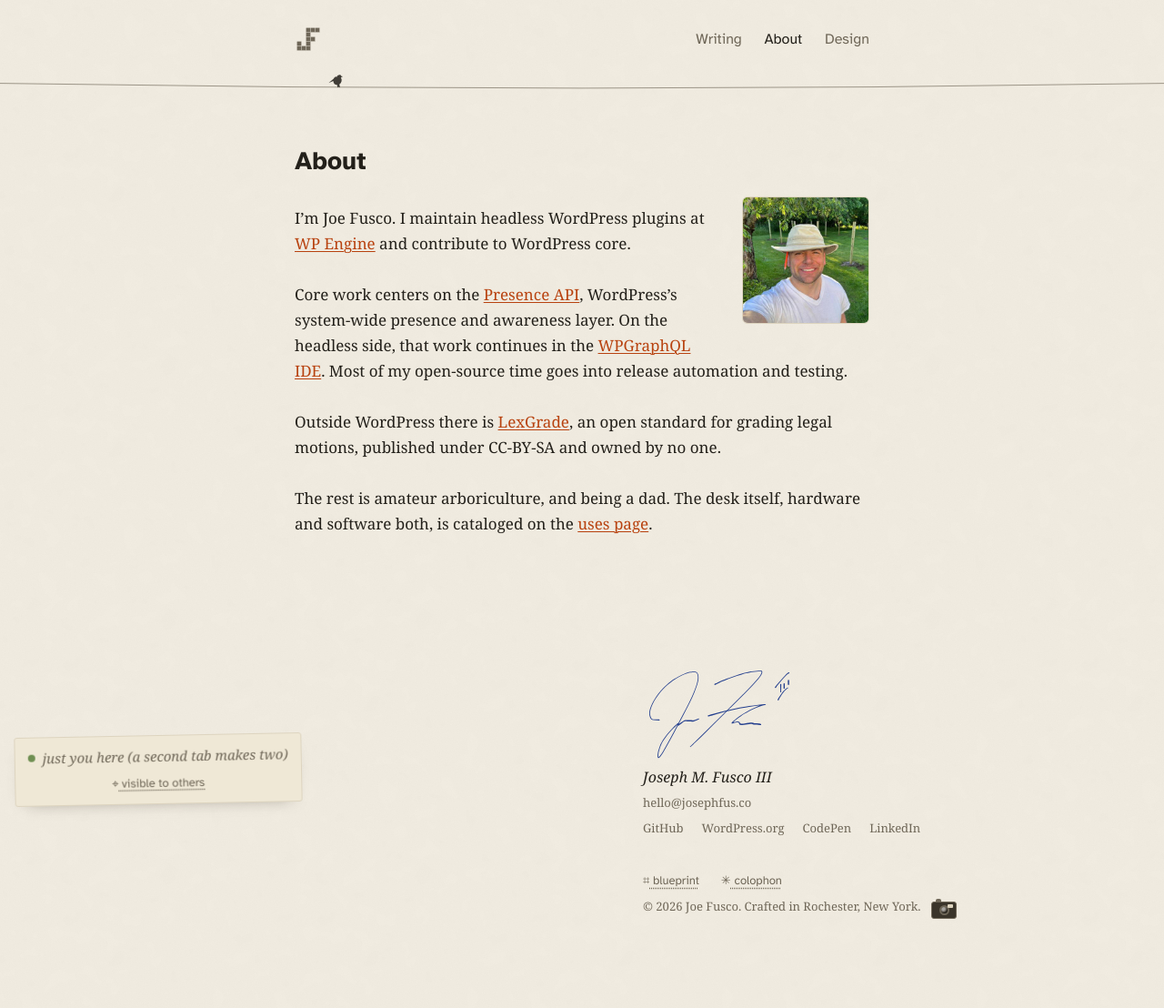
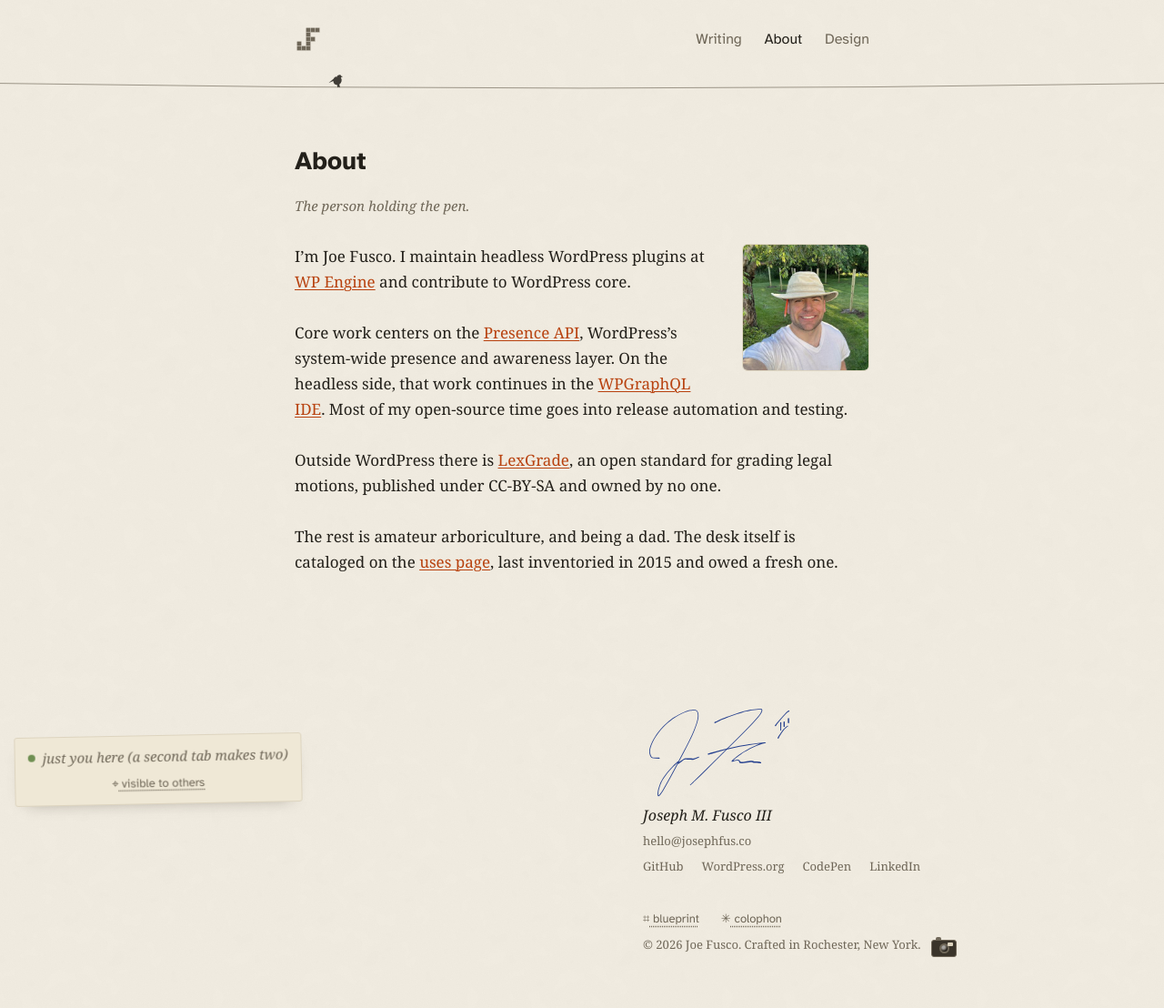
Before and after one commit to josephfusco/josephfusco.github.io, a Jekyll site: the page built from about.md, in a window 1280 px wide. Shown: the whole page at 91% size. Built offline with Jekyll 4.4.1, drawn with Linux system fonts in a browser that asks for light colours; before the commit the page ends 1066 px from its top, so only the background shows below that.

Commit message:
Four nits: honesty about 2015, a meta line, a printed photo
The uses page dated itself as current while recommending Atom and
Sublime; it now says plainly it is the desk as of 2015, and About
says the same where it links there. About gains the meta line
every other titled page carries, the person holding the pen. The
portrait gets a whisper of print treatment so it sits on the
stationery instead of on top of it, loses the quarter-rem that
knocked its five-line height off the grid, and describes itself
to screen readers instead of restating a name.

Co-Authored-By: Claude Fable 5 <noreply@anthropic.com>
Claude-Session: https://claude.ai/code/session_019vAcPMvpcgUVRcyZCqV9hM

```diff
--- a/_layouts/page.html
+++ b/_layouts/page.html
@@ -8,6 +8,7 @@
 		<div class="wrap">
 			<article class="prose">
 				<h1>{{ page.title }}</h1>
+				{% if page.meta %}<p class="meta">{{ page.meta }}</p>{% endif %}
 				{{ content }}
 			</article>
 		</div>
--- a/about.md
+++ b/about.md
@@ -1,9 +1,10 @@
 ---
 layout: page
 title: About
+meta: The person holding the pen.
 ---
 
-<img class="about-portrait" src="/assets/images/joe.jpg" alt="Joe Fusco" width="400" height="400">
+<img class="about-portrait" src="/assets/images/joe.jpg" alt="Joe Fusco smiling in a sun hat, in his garden among young trees" width="400" height="400">
 
 I'm Joe Fusco. I maintain headless WordPress plugins at [WP Engine](https://wpengine.com) and contribute to WordPress core.
 
@@ -11,4 +12,4 @@ Core work centers on the [Presence API](https://github.com/WordPress/presence-ap
 
 Outside WordPress there is [LexGrade](https://lexgrade.org), an open standard for grading legal motions, published under CC-BY-SA and owned by no one.
 
-The rest is amateur arboriculture, and being a dad. The desk itself, hardware and software both, is cataloged on the [uses page](/uses).
+The rest is amateur arboriculture, and being a dad. The desk itself is cataloged on the [uses page](/uses), last inventoried in 2015 and owed a fresh one.
--- a/assets/css/redesign.css
+++ b/assets/css/redesign.css
@@ -1032,9 +1032,11 @@ h1, h2, h3, h4,
   float: right;
   width: 8.75rem;
   height: auto;
-  margin: 0.25rem 0 0.875rem 1.75rem;
+  margin: 0 0 0.875rem 1.75rem;
   border: 1px solid var(--border);
   border-radius: 3px;
+  /* a photograph printed on the stationery, not a sticker on it */
+  filter: saturate(0.82) sepia(0.06);
 }
 @media (max-width: 540px) {
   .about-portrait { float: none; display: block; margin: 0 0 var(--lh); }
```
Also changed, not shown: uses.md (+3 -4 lines).
